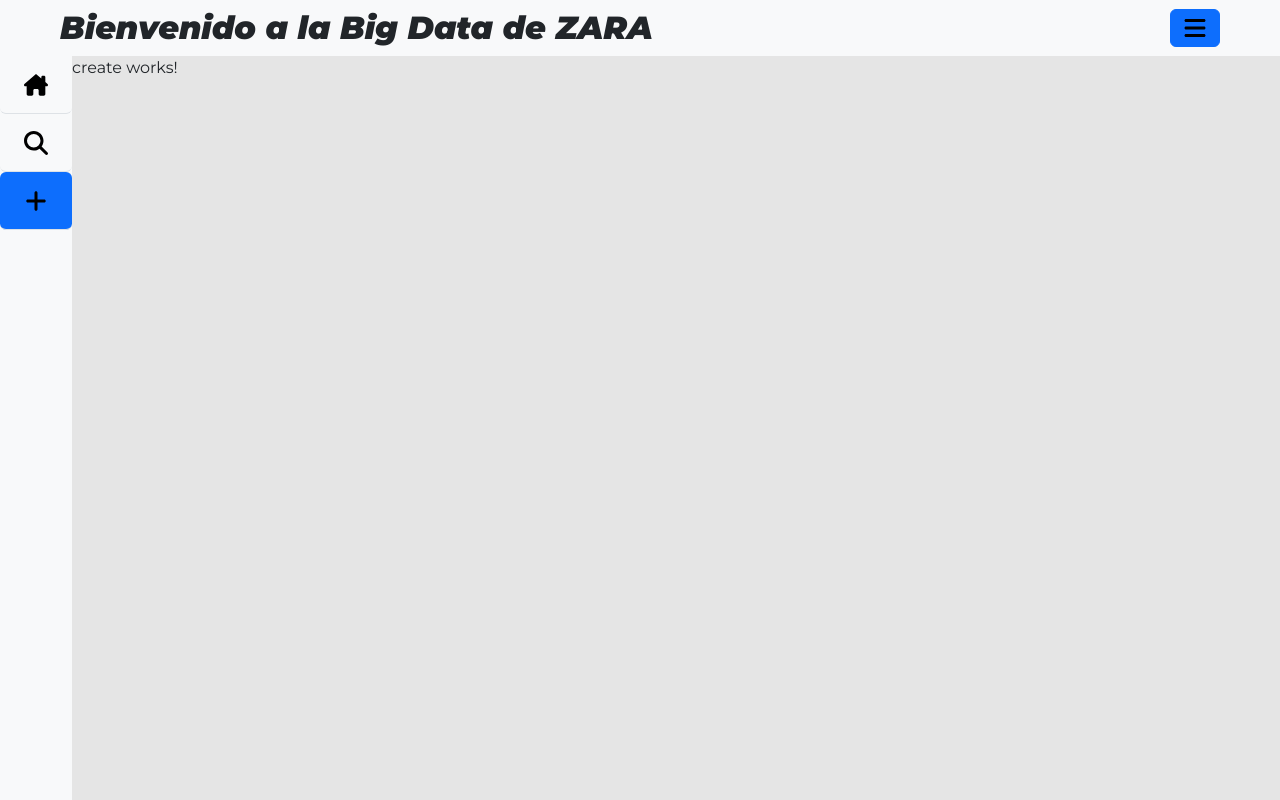
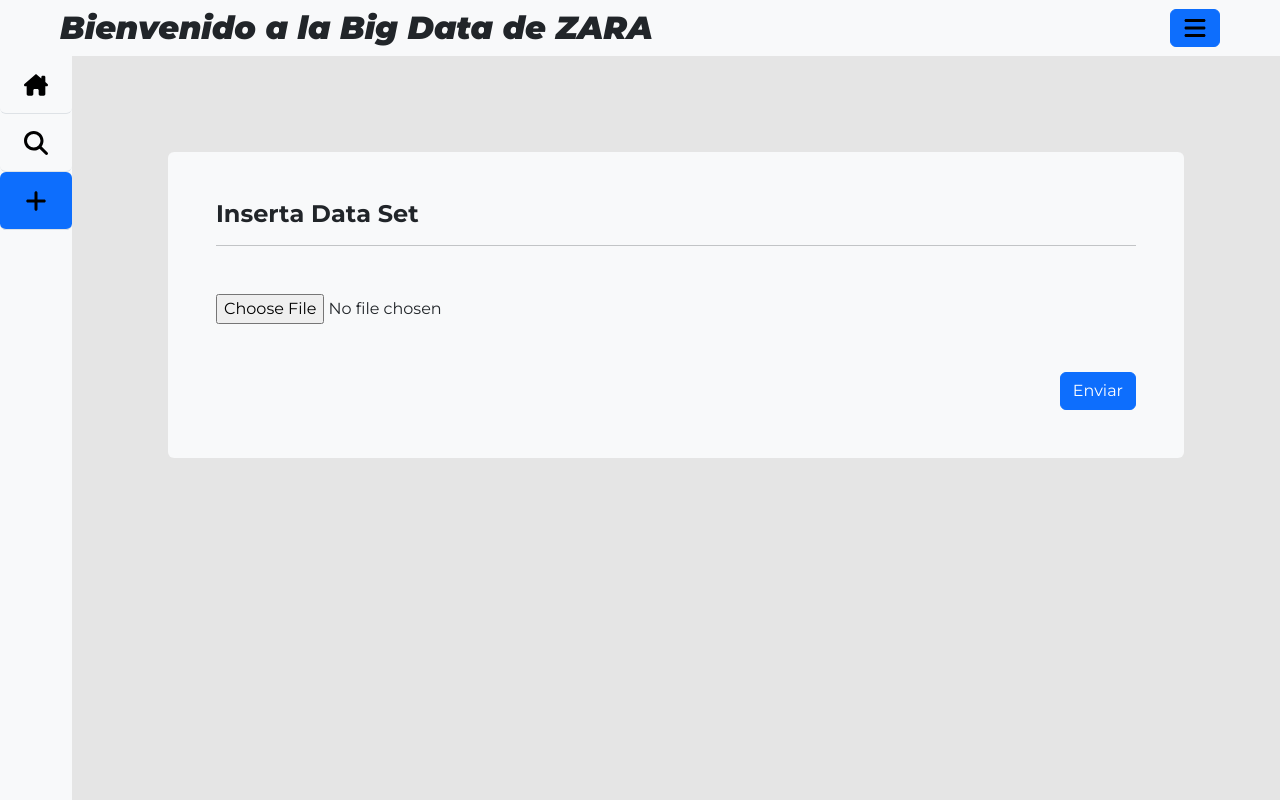
Before and after one commit to RubenSanchoJimenez/proy_pymongo, an Angular app: page /creator in a window 1280 px wide. Built offline with nearby package versions, Linux system fonts and the light colour scheme.

Commit message:
FEAT - set documents in JSON

```diff
--- a/src/app/crud/create/create.component.html
+++ b/src/app/crud/create/create.component.html
@@ -1 +1,12 @@
-<p>create works!</p>
+<div class="pt-5 pe-5 ps-5">
+    <div class="m-5 p-5 rounded bg-light">
+        <h4 class="montserrat-bold">Inserta Data Set</h4>
+        <hr class="mb-5">
+        <div class="mb-5">
+            <input type="file" (change)="onFileSelected($event)" accept=".json" />
+        </div>
+        <div class="d-flex justify-content-end">
+            <button type="button" class="btn btn-primary">Enviar</button>
+        </div>
+    </div>
+</div>
--- a/src/app/crud/create/create.component.ts
+++ b/src/app/crud/create/create.component.ts
@@ -12,4 +12,33 @@
 })
 export class CreateComponent {
 
+  constructor(){
+
+  }
+
+  onFileSelected(event: Event) {
+    const input = event.target as HTMLInputElement;
+    if (input.files && input.files[0]) {
+      const archivo = input.files[0];
+
+      // Verificar que el archivo sea .json
+      if (archivo.type === "application/json") {
+        const reader = new FileReader();
+        reader.onload = (e) => {
+          try {
+            const contenido = JSON.parse(e.target?.result as string);
+            console.log("Contenido del archivo JSON:", contenido);
+          } catch (error) {
+            console.error("El archivo no es un JSON válido.");
+          }
+        };
+        reader.readAsText(archivo);
+      } else {
+        console.error("Por favor selecciona un archivo .json");
+      }
+    }
+  }
+
+
+
 }
```
Also changed, not shown: src/assets/icons/minus-solid.svg (added).
